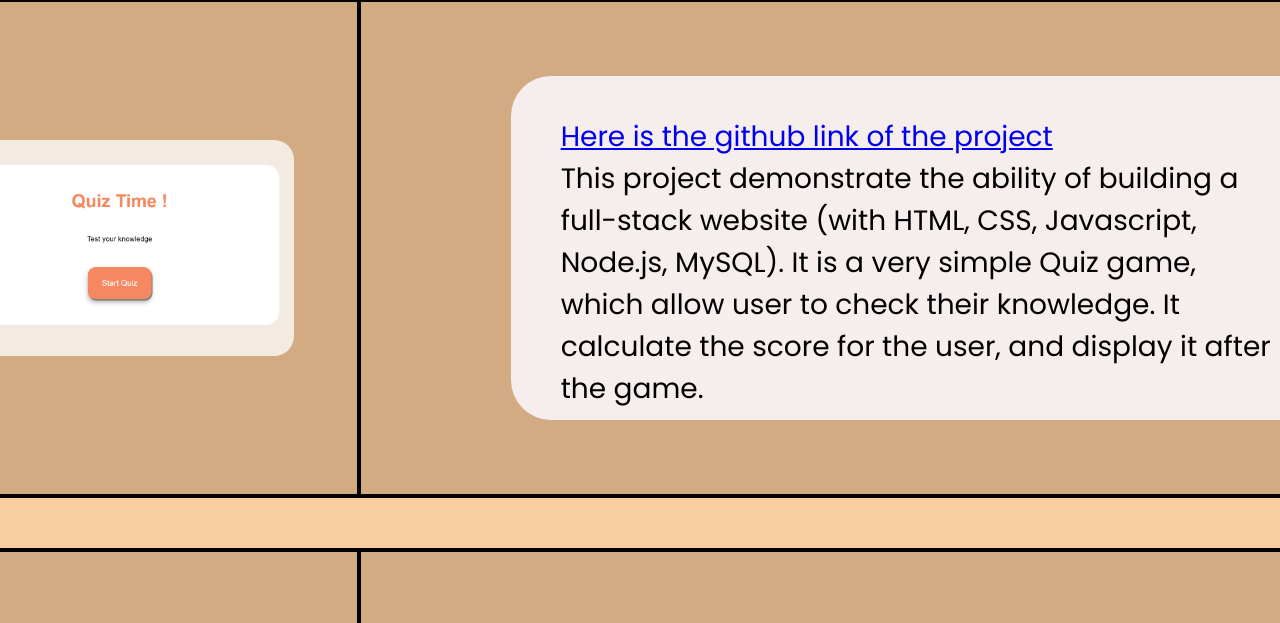
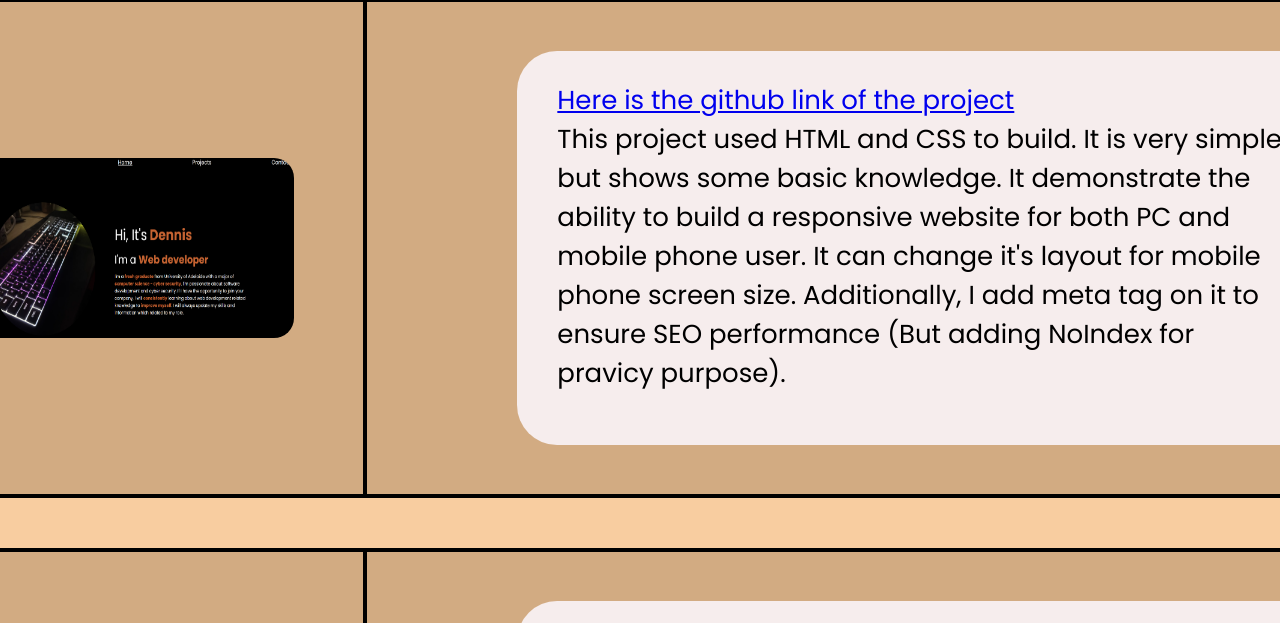
Before and after one commit to Dennischan0203/portfolio, a plain HTML site: page project.html in a window 1280 px wide. Shown: the part 302-925 px from the top of the page. Drawn offline with Linux system fonts and the light colour scheme.

Commit message:
add portfolio as a project

```diff
--- a/project.css
+++ b/project.css
@@ -67,6 +67,7 @@ div.project_img{
 }
 div.project_img img{
     width: 350px;
+    min-height: 180px;
     border-radius: 20px;
 }
 div.pj-intro {
@@ -74,9 +75,9 @@ div.pj-intro {
     color: black;
     background-color: rgb(246, 237, 237);
     border-radius: 40px;
-    height: 70%;
-    padding: 40px 50px;
-    font-size: 28px;
+    height: 80%;
+    padding: 30px 40px;
+    font-size: 26px;
     overflow: hidden;
 }
 @media (max-width: 1000px) {
--- a/project.html
+++ b/project.html
@@ -28,6 +28,23 @@
     <section class="project-content">
         <div class="project">
             <div class="project_img">
+                <img src="portfolio.png" alt="A screenshot of the profolio project">
+            </div>
+            <div class="pj-intro">
+                <a href="https://github.com/Dennischan0203/portfolio" class="Link">
+                    Here is the github link of the project</a>
+                <div class="description">
+                    <p>This project used HTML and CSS to build. It is very simple,
+                         but shows some basic knowledge. It demonstrate the ability to
+                         build a responsive website for both PC and mobile phone user. It can change
+                         it's layout for mobile phone screen size. Additionally, I add meta tag
+                         on it to ensure SEO performance (But adding NoIndex for pravicy purpose).
+                    </p>
+                </div>
+            </div>
+        </div>
+        <div class="project">
+            <div class="project_img">
                 <img src="Quiz1.png" alt="A demo image of the Quiz project">
             </div>
             <div class="pj-intro">
@@ -44,7 +61,7 @@
         </div>
         <div class="project">
             <div class="project_img">
-                <img src="wordpress.png" alt="A keyboard for development">
+                <img src="wordpress.png" alt="A screenshot of the wordpress project">
             </div>
             <div class="pj-intro">
                 <div class="description">
```
Also changed, not shown: portfolio.png (added).
